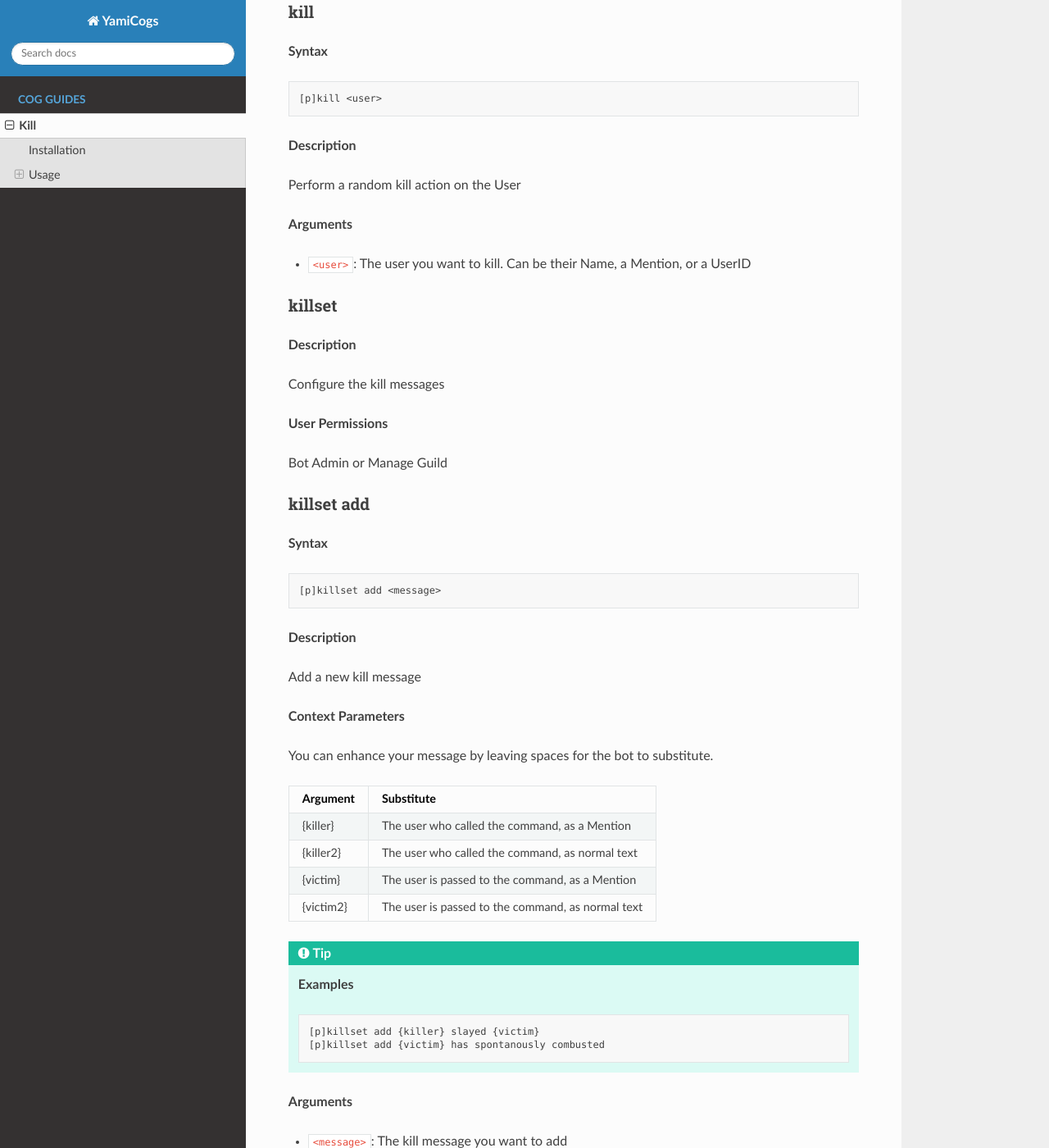
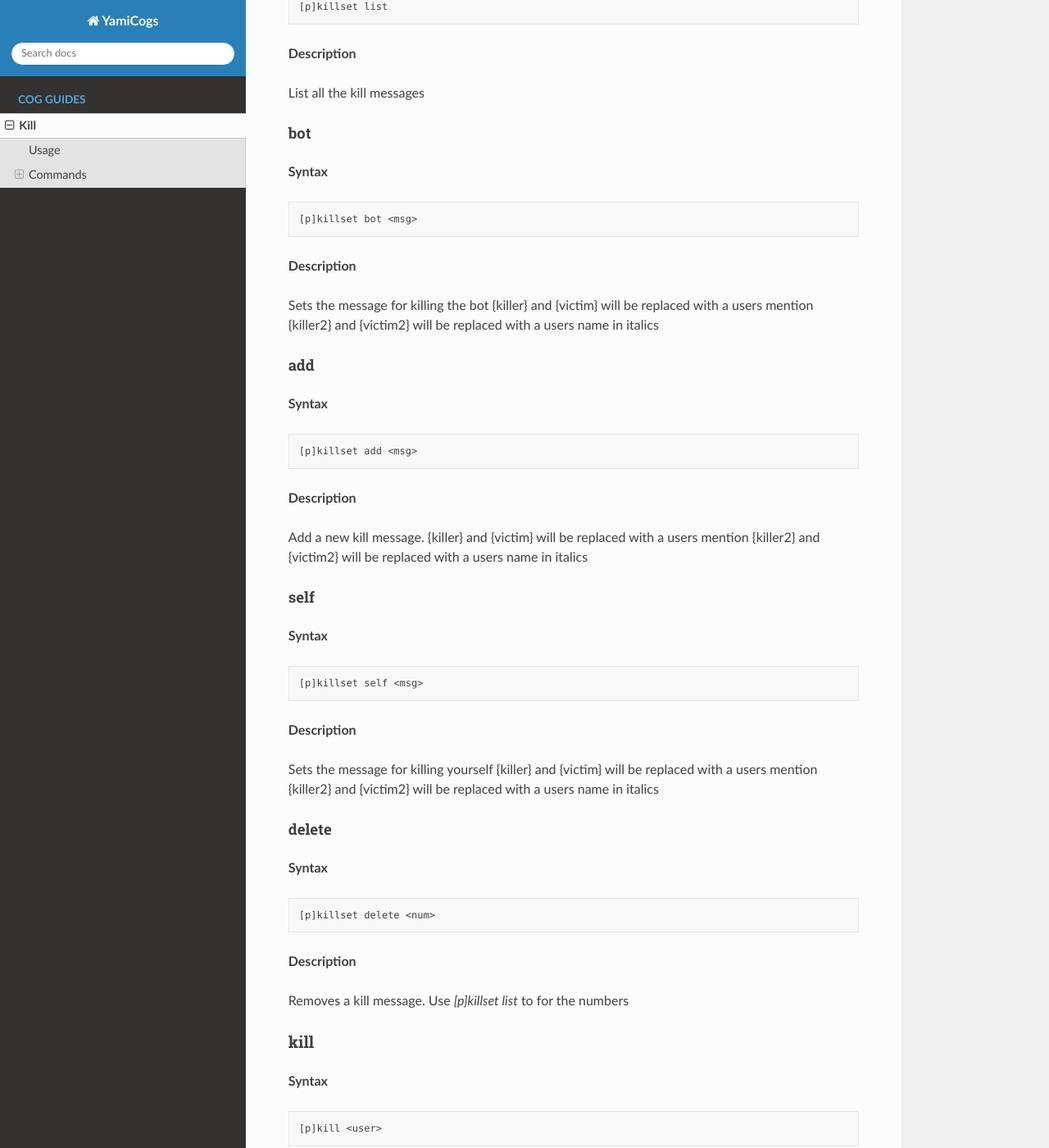
Before and after one commit to yamikaitou/YamiCogs, a Sphinx documentation site: the page built from docs/kill.rst, in a window 1280 px wide and 1400 px high, scrolled down 1056 px. Shown: the whole window at 82% size. Built offline with Sphinx 7.4.7 and the Read the Docs theme 2.0.0, drawn with Linux system fonts in a browser that asks for light colours; cross-references to code outside the pages are shown as plain code; some of the changed text lies outside the part shown.

Commit message:
trying something with docs

```diff
--- a/docs/conf.py
+++ b/docs/conf.py
@@ -53,3 +53,15 @@ html_static_path = ['_static']
 
 # The master toctree document.
 master_doc = "index"
+
+# Includes substitutions for all files
+with open("prolog.txt", "r") as file:
+    rst_prolog = file.read()
+
+intersphinx_mapping = {
+    "redbot": ("https://docs.discord.red/en/stable/", None),
+}
+
+extlinks = {
+    "redbot_docs": ("https://docs.discord.red/en/stable/%s", None),
+}
--- a/docs/kill.rst
+++ b/docs/kill.rst
@@ -1,45 +1,142 @@
+.. _kill:
+
 ====
 Kill
 ====
 
-.. note:: These docs are for version **2.0**.
-    Make sure you are on the latest version by typing ``[p]cog update``.
-
-This is the docs for the ``kill`` cog. Everything you need is here.
+This is the cog guide for the kill cog. You will
+find detailed docs about usage and commands.
 
 ``[p]`` is considered as your prefix.
 
-------------
-Installation
-------------
-
-To install the cog, first load the downloader cog, included
-in core Red.::
-
-    [p]load downloader
-
-Then you will need to install the YamiCogs repository::
-
-    [p]repo add yamicogs https://github.com/yamikaitou/YamiCogs
-
-Finally, you can install the cog::
-
-    [p]cog install yamicogs kill
-
-.. warning:: The cog is not loaded by default.
-    To load it, type this::
+.. note:: To use this cog, load it by typing this::
 
         [p]load kill
+
+.. _kill-usage:
 
 -----
 Usage
 -----
 
-Here's the list of all commands of this cog.
+Kill people in interesting ways
 
-~~~~~
+
+.. _kill-commands:
+
+--------
+Commands
+--------
+
+.. _kill-command-killset:
+
+^^^^^^^
+killset
+^^^^^^^
+
+.. note:: |admin-lock|
+
+**Syntax**
+
+.. code-block:: none
+
+    [p]killset
+
+**Description**
+
+Configure the kill messages
+
+.. _kill-command-killset-list:
+
+""""
+list
+""""
+
+**Syntax**
+
+.. code-block:: none
+
+    [p]killset list
+
+**Description**
+
+List all the kill messages
+
+.. _kill-command-killset-bot:
+
+"""
+bot
+"""
+
+**Syntax**
+
+.. code-block:: none
+
+    [p]killset bot <msg>
+
+**Description**
+
+Sets the message for killing the bot
+{killer} and {victim} will be replaced with a users mention
+{killer2} and {victim2} will be replaced with a users name in italics
+
+.. _kill-command-killset-add:
+
+"""
+add
+"""
+
+**Syntax**
+
+.. code-block:: none
+
+    [p]killset add <msg>
+
+**Description**
+
+Add a new kill message.
+{killer} and {victim} will be replaced with a users mention
+{killer2} and {victim2} will be replaced with a users name in italics
+
+.. _kill-command-killset-self:
+
+""""
+self
+""""
+
+**Syntax**
+
+.. code-block:: none
+
+    [p]killset self <msg>
+
+**Description**
+
+Sets the message for killing yourself
+{killer} and {victim} will be replaced with a users mention
+{killer2} and {victim2} will be replaced with a users name in italics
+
+.. _kill-command-killset-delete:
+
+""""""
+delete
+""""""
+
+**Syntax**
+
+.. code-block:: none
+
+    [p]killset delete <num>
+
+**Description**
+
+Removes a kill message. Use `[p]killset list` to for the numbers
+
+.. _kill-command-kill:
+
+^^^^
 kill
-~~~~~
+^^^^
 
 **Syntax**
 
@@ -49,176 +146,4 @@ kill
 
 **Description**
 
-Perform a random kill action on the User
-
-**Arguments**
-
-* ``<user>``: The user you want to kill. Can be their Name, a Mention, or a UserID
-
-~~~~~~~~
-killset
-~~~~~~~~
-
-**Description**
-
-Configure the kill messages
-
-**User Permissions**
-
-Bot Admin or Manage Guild
-
-
-~~~~~~~~~~~~
-killset add
-~~~~~~~~~~~~
-
-**Syntax**
-
-.. code-block:: none
-
-    [p]killset add <message>
-
-**Description**
-
-Add a new kill message
-
-**Context Parameters**
-
-You can enhance your message by leaving spaces for the bot to substitute.
-
-+-----------+----------------------------------------------------+
-| Argument  | Substitute                                         |
-+===========+====================================================+
-| {killer}  | The user who called the command, as a Mention      |
-+-----------+----------------------------------------------------+
-| {killer2} | The user who called the command, as normal text    |
-+-----------+----------------------------------------------------+
-| {victim}  | The user is passed to the command, as a Mention    |
-+-----------+----------------------------------------------------+
-| {victim2} | The user is passed to the command, as normal text  |
-+-----------+----------------------------------------------------+
-
-.. tip::
-
-    **Examples**
-
-    .. code-block:: none
-
-        [p]killset add {killer} slayed {victim}
-        [p]killset add {victim} has spontanously combusted
-
-**Arguments**
-
-* ``<message>``: The kill message you want to add
-
-~~~~~~~~~~~~
-killset bot
-~~~~~~~~~~~~
-
-**Syntax**
-
-.. code-block:: none
-
-    [p]killset bot <message>
-
-**Description**
-
-Set the message for when the user attempts to kill the bot
-Default message is "Wow, how original. I laugh at your feeble attempt to kill me"
-
-**Context Parameters**
-
-You can enhance message by leaving spaces for the bot to substitute.
-
-+-----------+----------------------------------------------------+
-| Argument  | Substitute                                         |
-+===========+====================================================+
-| {killer}  | The user who called the command, as a Mention      |
-+-----------+----------------------------------------------------+
-| {killer2} | The user who called the command, as normal text    |
-+-----------+----------------------------------------------------+
-| {victim}  | The user is passed to the command, as a Mention    |
-+-----------+----------------------------------------------------+
-| {victim2} | The user is passed to the command, as normal text  |
-+-----------+----------------------------------------------------+
-
-.. tip::
-
-    **Examples**
-
-    .. code-block:: none
-
-        [p]killset bot *My eyes glow bright red as he stares at the knife {victim} is holding. {victim} wets their pants and runs away screaming for their mommy*
-
-**Arguments**
-
-* ``<message>``: The kill message you want to set
-
-~~~~~~~~~~~~~
-killset list
-~~~~~~~~~~~~~
-
-**Syntax**
-
-.. code-block:: none
-
-    [p]killset list
-
-**Description**
-
-Shows the currently configured messages in an embed
-
-**Bot Permissions**
-
-Embed Links
-
-.. tip::
-
-    **Examples**
-
-    .. code-block:: none
-
-        [p]killset list
-
-~~~~~~~~~~~~~
-killset self
-~~~~~~~~~~~~~
-
-**Syntax**
-
-.. code-block:: none
-
-    [p]killset self <message>
-
-**Description**
-
-Set the message for when the user attempts to kill themself
-Default message is "Per the Laws of Robotics, I cannot assist you in killing yourself"
-
-**Context Parameters**
-
-You can enhance message by leaving spaces for the bot to substitute.
-
-+-----------+----------------------------------------------------+
-| Argument  | Substitute                                         |
-+===========+====================================================+
-| {killer}  | The user who called the command, as a Mention      |
-+-----------+----------------------------------------------------+
-| {killer2} | The user who called the command, as normal text    |
-+-----------+----------------------------------------------------+
-| {victim}  | The user is passed to the command, as a Mention    |
-+-----------+----------------------------------------------------+
-| {victim2} | The user is passed to the command, as normal text  |
-+-----------+----------------------------------------------------+
-
-.. tip::
-
-    **Examples**
-
-    .. code-block:: none
-
-        [p]killset self *Mourns the lose of {killer}
-
-**Arguments**
-
-* ``<message>``: The kill message you want to set
+Kill a user in a random way
```
Also changed, not shown: docs/prolog.txt (added, +50 -0 lines).
